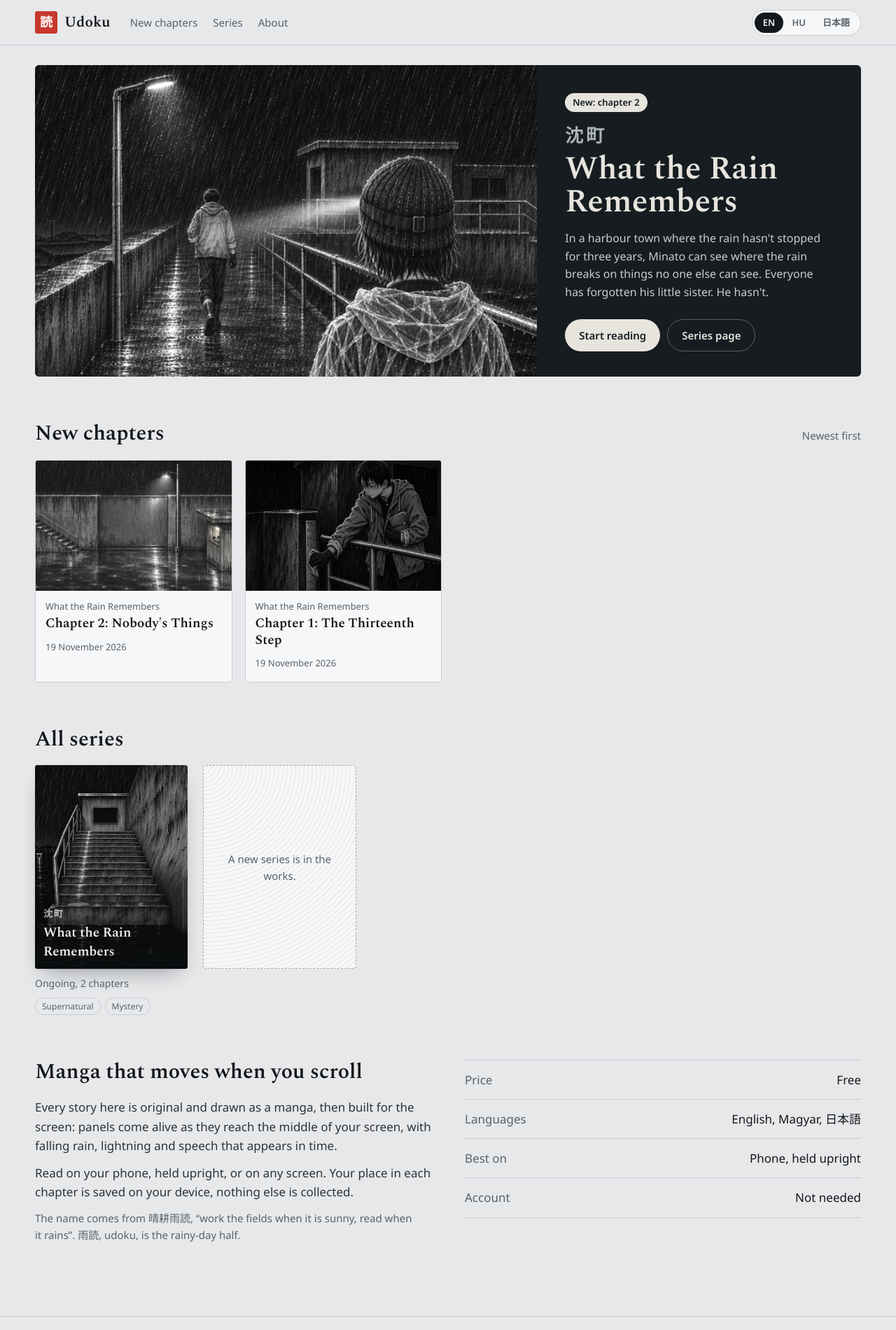
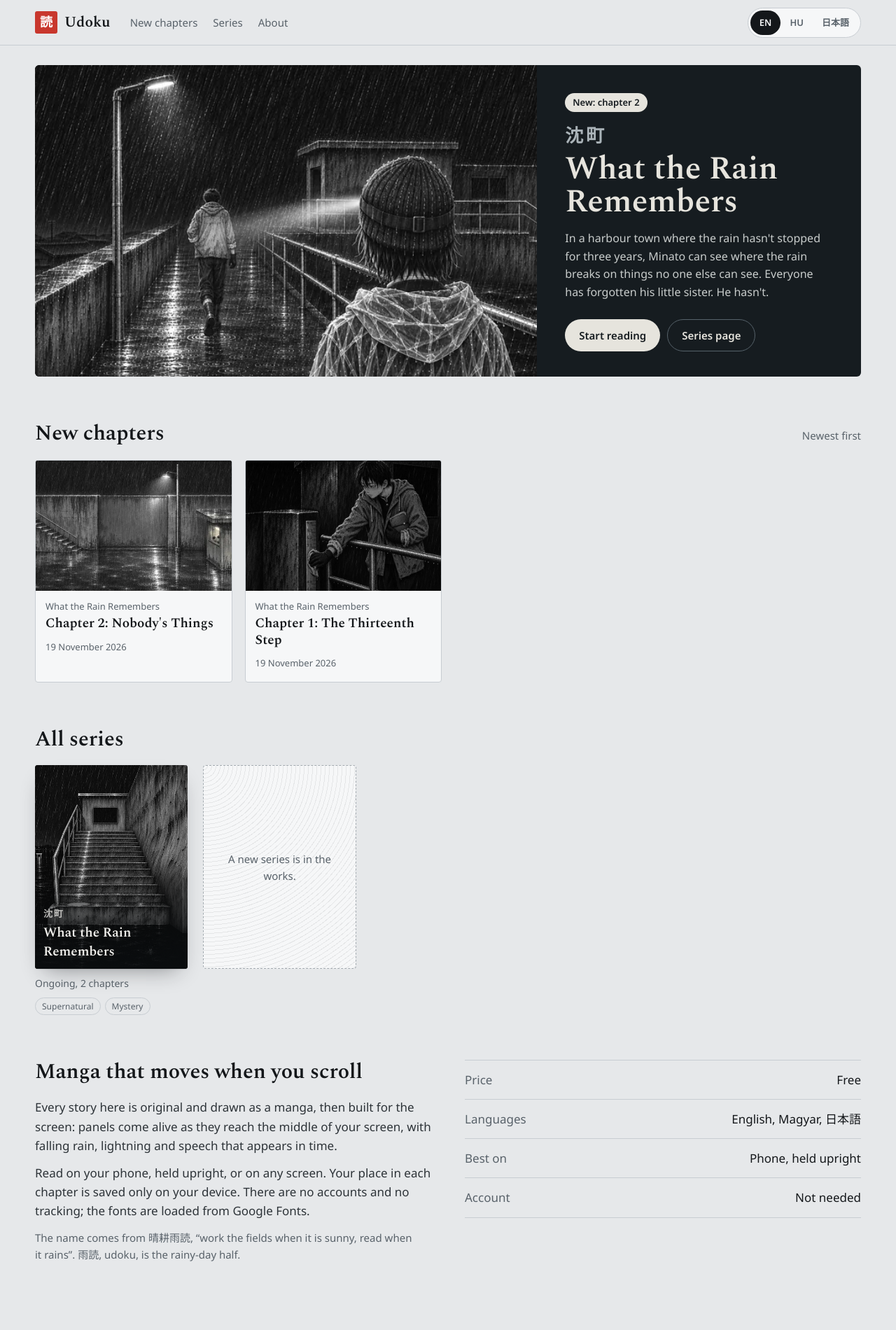
Before and after one commit to gf-dipper/udoku, a plain HTML site: page index.html in a window 1280 px wide. Shown: the top 1900 px of the page at 70% size. Drawn offline with nearby package versions, Linux system fonts and the light colour scheme; a web font is replaced by a local one.

Commit message:
Könyvtár: nagyobb nyelvgombok, pontosabb adatvédelmi mondat

```diff
--- a/index.html
+++ b/index.html
@@ -43,7 +43,8 @@
   nav a { text-decoration:none; color:var(--grey); }
   nav a:hover { color:var(--ink); }
   .langs { margin-left:auto; display:flex; border:1px solid var(--line); border-radius:999px; padding:3px; background:var(--sheet); }
-  .langs button { font:600 13px/1 var(--sans); color:var(--grey); background:none; border:0; padding:8px 12px; border-radius:999px; cursor:pointer; }
+  .langs button { font:600 13px/1 var(--sans); color:var(--grey); background:none; border:0; padding:11px 13px; border-radius:999px; cursor:pointer; position:relative; }
+  .langs button::after { content:''; position:absolute; inset:-4px -1px; }
   .langs button[aria-pressed="true"] { background:var(--ink); color:var(--sheet); }
 
   /* featured series */
@@ -174,7 +175,7 @@ const T = {
     ch: n => `Chapter ${n}`, readPct: p => `${p}% read`,
     aboutTitle:'Manga that moves when you scroll',
     about1:'Every story here is original and drawn as a manga, then built for the screen: panels come alive as they reach the middle of your screen, with falling rain, lightning and speech that appears in time.',
-    about2:'Read on your phone, held upright, or on any screen. Your place in each chapter is saved on your device, nothing else is collected.',
+    about2:'Read on your phone, held upright, or on any screen. Your place in each chapter is saved only on your device. There are no accounts and no tracking; the fonts are loaded from Google Fonts.',
     fPrice:'Price', fPriceV:'Free', fLang:'Languages', fDevice:'Best on', fDeviceV:'Phone, held upright', fAccount:'Account', fAccountV:'Not needed',
     nameNote:'The name comes from 晴耕雨読, “work the fields when it is sunny, read when it rains”. 雨読, udoku, is the rainy-day half.',
     copy:'© 2026 Geri. All rights reserved.', made:'Made in Budapest.'
@@ -188,7 +189,7 @@ const T = {
     ch: n => `${n}. fejezet`, readPct: p => `${p}%-ig olvastad`,
     aboutTitle:'Manga, ami görgetésre megmozdul',
     about1:'Minden történet itt saját, eredeti manga, amit képernyőre építünk: a panelek akkor kelnek életre, amikor a képernyőd közepére érnek. Esik az eső, villám csap, és a szereplők a megfelelő pillanatban szólalnak meg.',
-    about2:'Olvasd álló telefonon vagy bármilyen képernyőn. Az eszközöd megjegyzi, hol tartasz az egyes fejezetekben, ezen kívül semmit nem gyűjtünk.',
+    about2:'Olvasd álló telefonon vagy bármilyen képernyőn. Hogy hol tartasz, azt csak a saját eszközöd jegyzi meg. Nincs regisztráció és nincs követés; a betűtípusokat a Google Fonts tölti be.',
     fPrice:'Ár', fPriceV:'Ingyenes', fLang:'Nyelvek', fDevice:'Leginkább', fDeviceV:'Álló telefonon', fAccount:'Fiók', fAccountV:'Nem kell',
     nameNote:'A név a japán 晴耕雨読 mondásból jön: „ha süt a nap, dolgozz a földeken, ha esik, olvass”. A 雨読 (udoku) az esős napi olvasás.',
     copy:'© 2026 Geri. Minden jog fenntartva.', made:'Budapesten készült.'
@@ -202,7 +203,7 @@ const T = {
     ch: n => `第${n}話`, readPct: p => `${p}%まで読んだ`,
     aboutTitle:'スクロールで動くマンガ',
     about1:'ここにあるのはすべてオリジナルのマンガです。コマが画面の真ん中に来ると動き出し、雨が降り、稲妻が走り、セリフが現れます。',
-    about2:'スマホの縦持ちでも、どの画面でも読めます。読んだ場所はお使いの端末にだけ保存され、それ以外の情報は集めていません。',
+    about2:'スマホの縦持ちでも、どの画面でも読めます。読んだ場所はお使いの端末にだけ保存されます。登録や追跡はありません（フォントは Google Fonts から読み込みます）。',
     fPrice:'料金', fPriceV:'無料', fLang:'言語', fDevice:'おすすめ', fDeviceV:'スマホ（縦持ち）', fAccount:'アカウント', fAccountV:'不要',
     nameNote:'名前は「晴耕雨読」から。雨の日は、読む日。',
     copy:'© 2026 Geri. All rights reserved.', made:'ブダペストで制作。'
```
